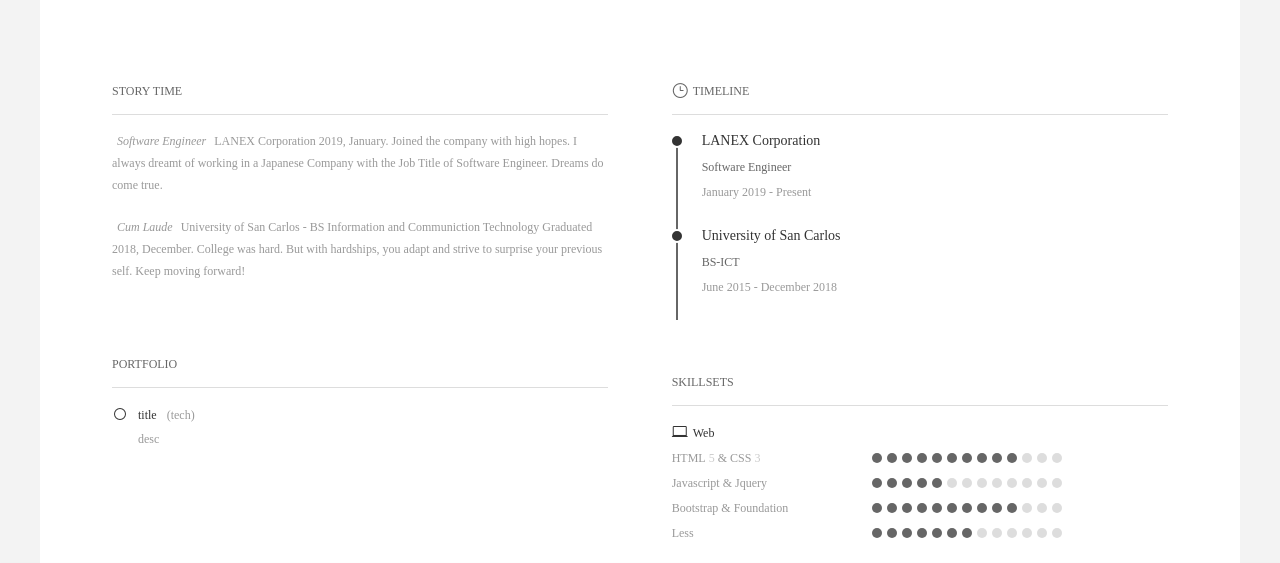
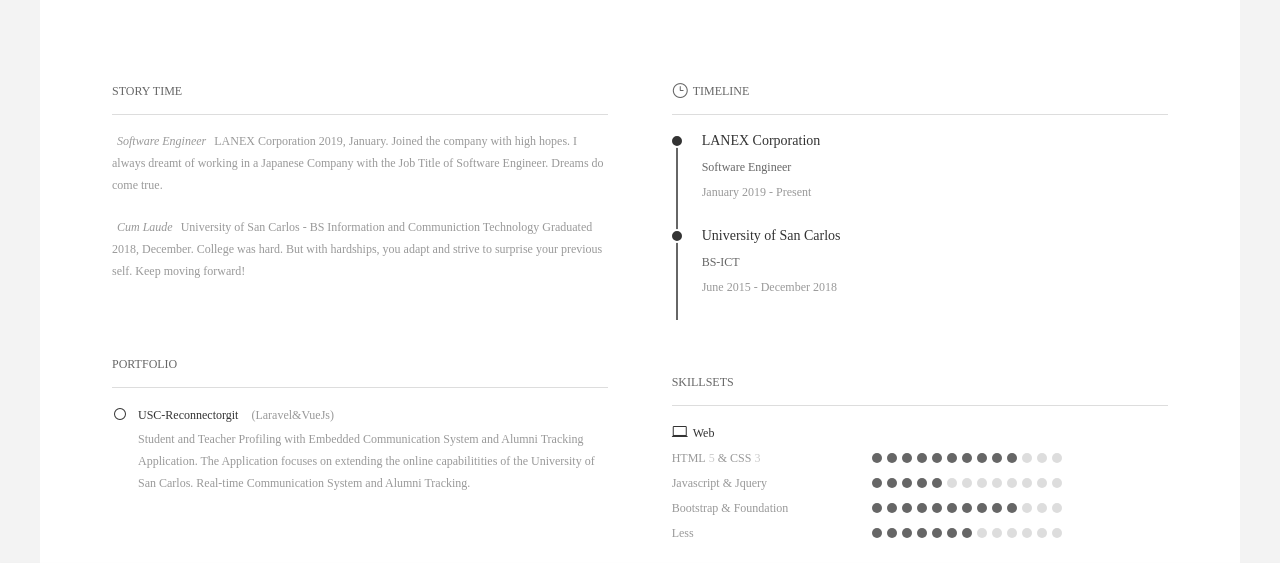
Before and after one commit to LecarreGavini/LecarreGavini.github.io, a plain HTML site: page index.html in a window 1280 px wide. Shown: the part 227-790 px from the top of the page. Drawn offline with Linux system fonts and the light colour scheme.

Commit message:
Updated Information

```diff
--- a/index.html
+++ b/index.html
@@ -70,8 +70,11 @@
                         <ul>
                             <li class="clearfix">
                                 <div class="con">
-                                    <h3><i aria-hidden="true" data-icon="&#x5b;"></i>title<em>(tech)</em></h3>
-                                    <p>desc</p>
+                                    <h3><i aria-hidden="true" data-icon="&#x5b;"></i>USC-Reconnectorgit <em>(Laravel&VueJs)</em></h3>
+                                    <p>Student and Teacher Profiling with Embedded Communication System and Alumni Tracking Application.
+                                        The Application focuses on extending the online capabilitities of the University of San Carlos.
+                                        Real-time Communication System and Alumni Tracking.
+                                    </p>
                                 </div>
                                 <a href="javascript:;" class="btn_go btn_green product_1 r5">url<i aria-hidden="true" data-icon="&#x35;"></i></a>
                             </li>
```
